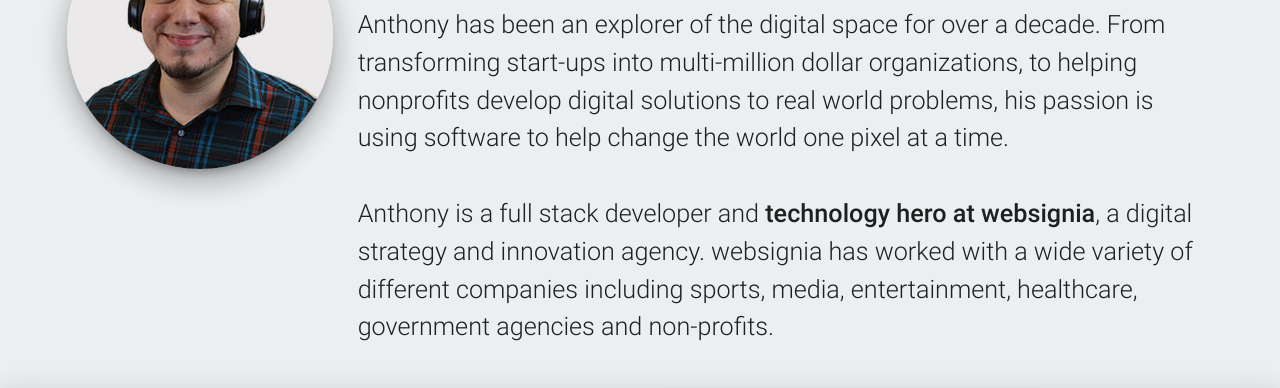
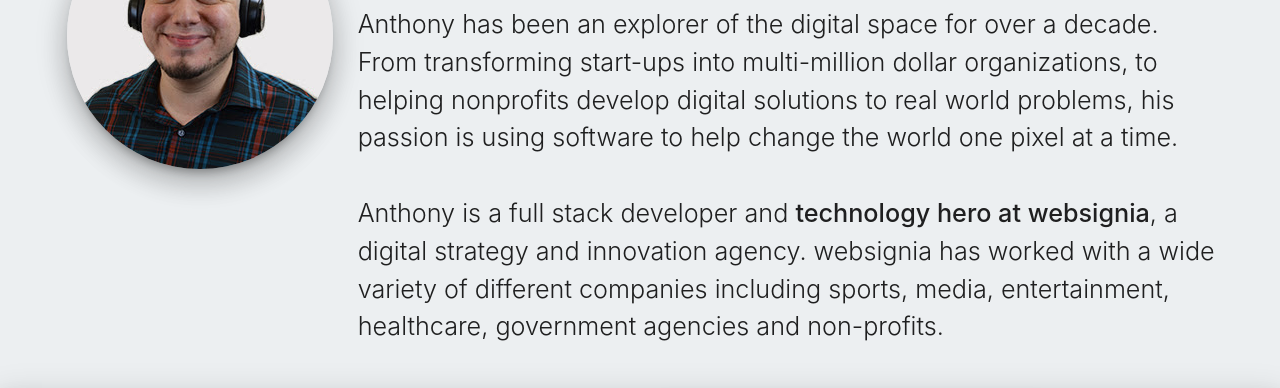
Before and after one commit to anthonydelgado/anthonydelgado.gitbub.io, a website: page index.html in a window 1280 px wide. Shown: the part 165-553 px from the top of the page. Drawn offline with Linux system fonts and the light colour scheme.

Commit message:
Update index.html

```diff
--- a/index.html
+++ b/index.html
@@ -8,6 +8,14 @@
     <meta name="description" content="Hi! Meet Anthony Delgado."/>
     <link rel="stylesheet" href="bower_components/materialize/dist/css/materialize.min.css?live=1">
     <style>
+
+        html {
+            font-family: -apple-system, BlinkMacSystemFont,
+    "Segoe UI", "Roboto", "Oxygen", "Ubuntu", "Cantarell",
+    "Fira Sans", "Droid Sans", "Helvetica Neue",
+    sans-serif;
+            }
+
 
         @media only screen and (min-width: 993px) {
             .container {
```
